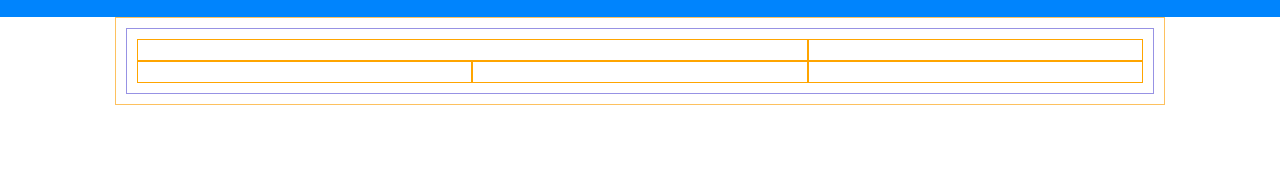
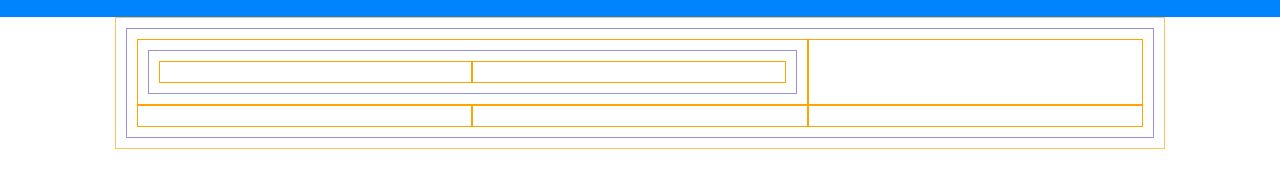
Before and after one commit to SabrinaGiancaspr/htmlcss-responsive-layout, a plain HTML site: page index.html in a window 1280 px wide. Shown: the part 63-250 px from the top of the page. Drawn offline with nearby package versions, Linux system fonts and the light colour scheme.

Commit message:
first card

```diff
--- a/css/app.css
+++ b/css/app.css
@@ -57,11 +57,11 @@ figure > img {
   margin: 0 auto;
 }
 
-
 .row {
   display: flex;
   flex-wrap: wrap;
 }
+
 .col-4 {
   flex-basis: calc((100% / 12) * 4);
 }
--- a/index.html
+++ b/index.html
@@ -46,9 +46,13 @@
         <div class="row">
           <div class="col-8">
             <div class="card">
+              <div class="row">
+                <div class="col-6"></div>
+                <div class="col-6"></div>
+              </div>
+            </div> <!--card-->
+          </div> <!--col-8-->
 
-            </div>
-          </div> <!--col-8-->
           <div class="col-4">
             <div class="card">
 
@@ -72,11 +76,9 @@
 
             </div>
           </div> <!--col-4-->
-
         </div> <!--class row-->
       </div> <!-- class container medium  -->
-    </section>
-
+    </section><!--hero-->
   </main>
 
   <!-- footer  -->
```
